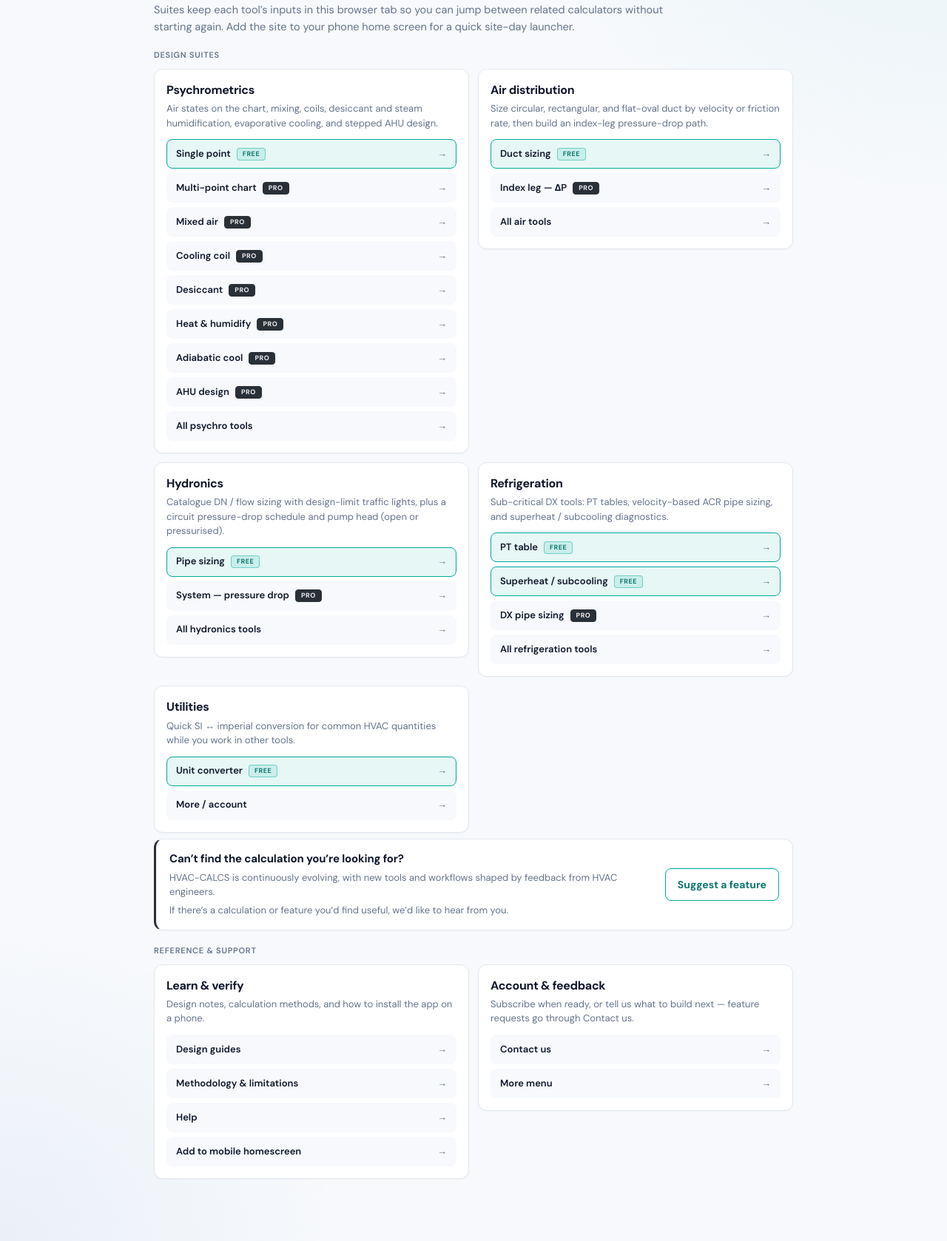
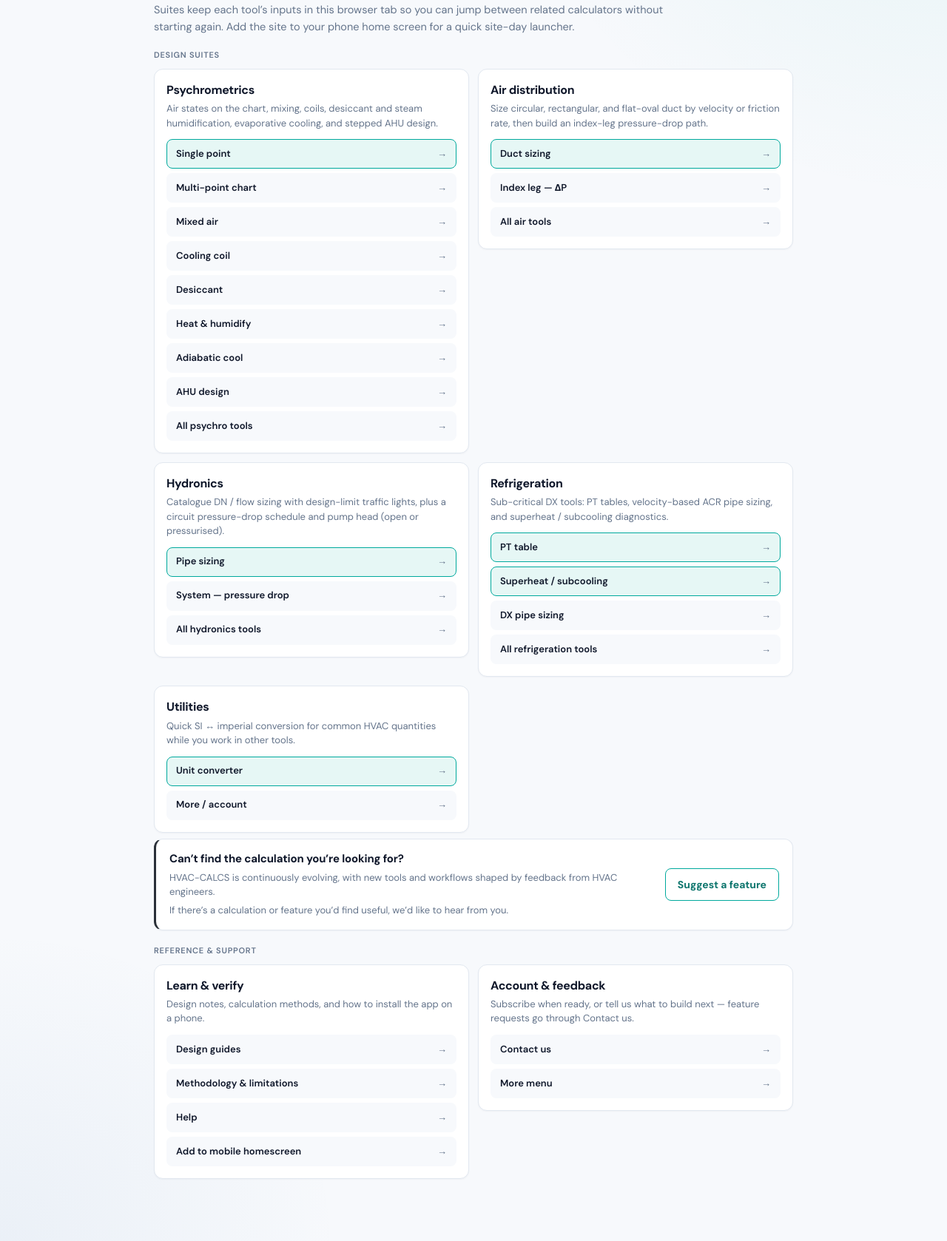
Before and after one commit to pjd0568/HVAC-Toolkit, a Flask app: page /v2/ in a window 1280 px wide. Shown: the part 199-1877 px from the top of the page at 74% size. Run offline with Flask 3, Linux system fonts and the light colour scheme; a user stored in the database is signed in; tables that the repository leaves empty hold one stand-in row (values such as "Sample post").

Commit message:
Show tool access badges by entitlement: FREE/PRO, PRO (trial), or none.
Subscribed users no longer see catalogue Free/Pro labels on the welcome page and pickers; trial users see PRO (trial) on every tool.

Co-authored-by: Cursor <cursoragent@cursor.com>

```diff
--- a/web/app/static/css/app.css
+++ b/web/app/static/css/app.css
@@ -241,7 +241,7 @@ body {
   border-radius: 4px; text-transform: uppercase;
 }
 
-/* Tool catalogue access badges (FREE / PRO) — not entitlement state */
+/* Tool list access badges — catalogue FREE/PRO for free users; trial/subscribed override */
 .access-badge {
   display: inline-block;
   font-size: 9px;
@@ -265,6 +265,11 @@ body {
   color: #EDF1F4;
   background: #2A3038;
   border: 1px solid #2A3038;
+}
+.access-badge--trial {
+  color: var(--blue-ink, #1A4F7A);
+  background: rgba(26, 79, 122, 0.10);
+  border: 1px solid rgba(26, 79, 122, 0.35);
 }
 .disc-chip {
   font-size: 10px; font-weight: 700; letter-spacing: .4px; padding: 2px 9px;
--- a/web/app/static/css/v2.css
+++ b/web/app/static/css/v2.css
@@ -796,6 +796,12 @@ a:hover { color: var(--v2-green-ink); }
   background: #2a3038;
   border: 1px solid #2a3038;
 }
+.v2-card-links .access-badge--trial,
+.v2-picker-list .access-badge--trial {
+  color: var(--v2-blue-ink, #1a4f7a);
+  background: rgba(26, 79, 122, 0.10);
+  border: 1px solid rgba(26, 79, 122, 0.35);
+}
 .v2-card-links a::after {
   content: "→";
   color: var(--v2-muted);
--- a/web/app/templates/_access_badge.html
+++ b/web/app/templates/_access_badge.html
@@ -1,6 +1,14 @@
-{# Tool catalogue badge — expects `level`: "free" | "pro". #}
-{% if level == "free" %}
+{# Tool list badge — depends on visitor entitlement, not only catalogue level.
+   Expects optional `level`: "free" | "pro" (catalogue). Uses `access.tier`.
+   - subscribed (pro): no badge
+   - trial: PRO (trial) on every tool
+   - free / anonymous: FREE or PRO from catalogue `level`
+#}
+{% if access.tier == 'pro' %}
+{% elif access.tier == 'trial' %}
+<span class="access-badge access-badge--trial">PRO (trial)</span>
+{% elif level == 'free' %}
 <span class="access-badge access-badge--free">FREE</span>
-{% elif level == "pro" %}
+{% elif level == 'pro' %}
 <span class="access-badge access-badge--pro">PRO</span>
 {% endif %}
--- a/web/app/templates/marketing/base.html
+++ b/web/app/templates/marketing/base.html
@@ -18,7 +18,7 @@
 <meta name="twitter:description" content="{{ self.meta_description() }}">
 <link rel="icon" href="{{ brand_favicon_url }}" type="image/png" sizes="32x32">
 <link rel="apple-touch-icon" href="{{ brand_apple_touch_url }}" sizes="180x180">
-<link rel="stylesheet" href="{{ url_for('static', filename='css/app.css') }}?v=steel-49">
+<link rel="stylesheet" href="{{ url_for('static', filename='css/app.css') }}?v=steel-50">
 {% block extra_head %}{% endblock %}
 </head>
 <body class="marketing-body {% block body_class %}{% endblock %}">
--- a/web/app/templates/v2/base.html
+++ b/web/app/templates/v2/base.html
@@ -11,8 +11,8 @@
 <link rel="icon" href="{{ brand_favicon_url }}" type="image/png" sizes="32x32">
 <link rel="apple-touch-icon" href="{{ brand_apple_touch_url }}" sizes="180x180">
 <link rel="manifest" href="{{ url_for('static', filename='manifest.webmanifest') }}">
-<link rel="stylesheet" href="{{ url_for('static', filename='css/app.css') }}?v=steel-49">
-<link rel="stylesheet" href="{{ url_for('static', filename='css/v2.css') }}?v=bright-33">
+<link rel="stylesheet" href="{{ url_for('static', filename='css/app.css') }}?v=steel-50">
+<link rel="stylesheet" href="{{ url_for('static', filename='css/v2.css') }}?v=bright-34">
 <script src="{{ url_for('static', filename='js/v2_draft.js') }}?v=2"></script>
 {% block extra_head %}{% endblock %}
 </head>
```
Also changed, not shown: web/tests/test_relaunch_access.py (+25 -0 lines).
